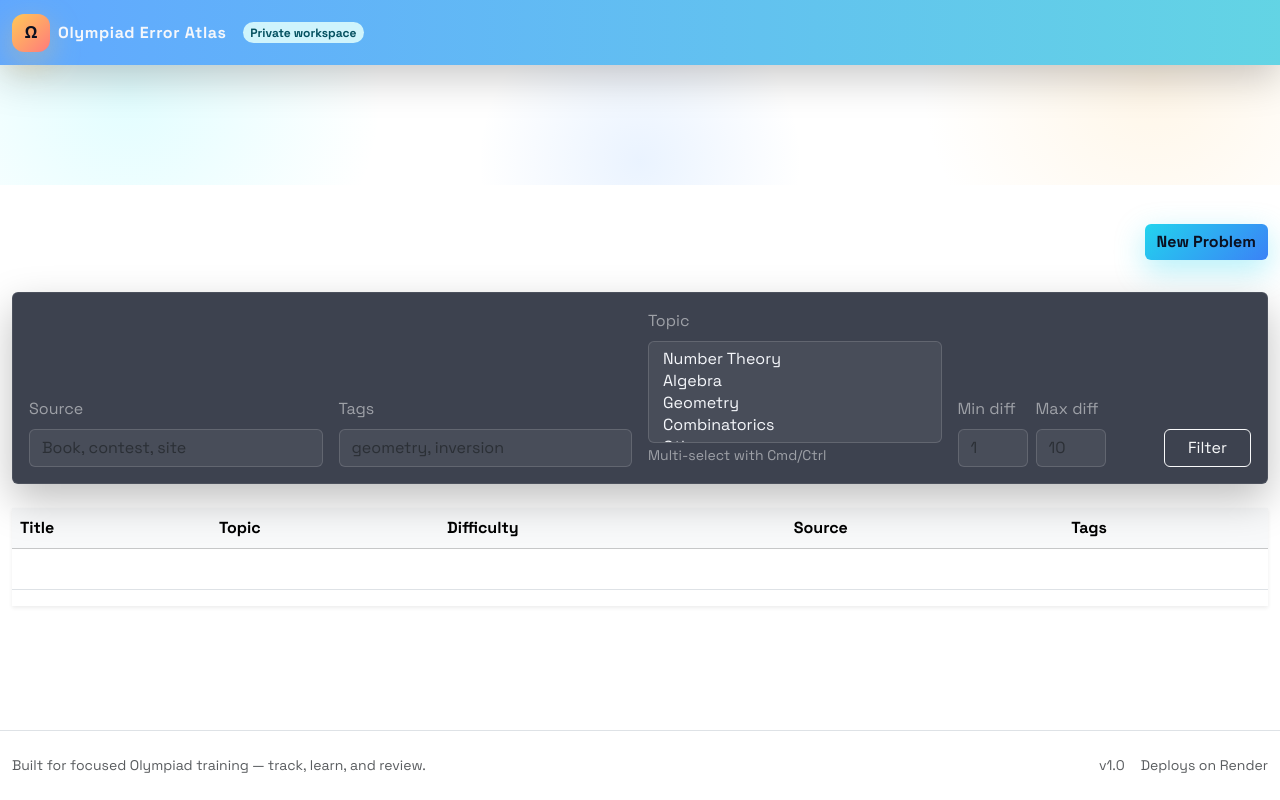
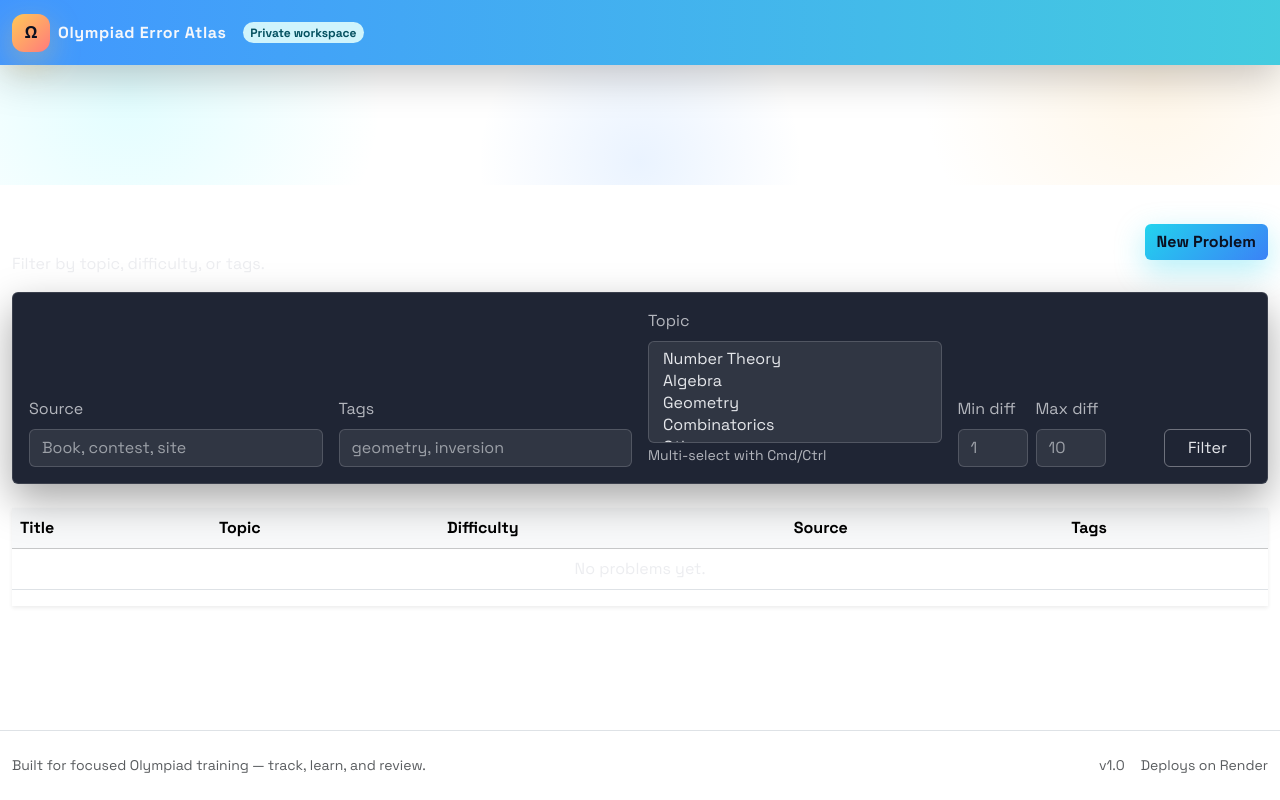
Before and after one commit to 123UsernamemanresU321/OEA, a Django app: page /problems/ in a window 1280 px wide. Run offline with Django 5.2, Linux system fonts and the light colour scheme; the visitor is signed in with stand-in values (Sample User, id 1); data that the repository does not hold is empty; some libraries are stand-ins or nearby versions.

Commit message:
Update styles.css

```diff
--- a/static/css/styles.css
+++ b/static/css/styles.css
@@ -1,7 +1,7 @@
 body {
     font-family: "Space Grotesk", system-ui, -apple-system, "Segoe UI", sans-serif;
     background: linear-gradient(145deg, #0b1021 0%, #0b1f33 30%, #0a2f45 60%, #083a50 100%);
-    color: #f5f7fb;
+    color: #e5e7eb;
 }
 
 .bg-surface {
@@ -15,7 +15,7 @@ body {
 }
 
 .topbar {
-    background: linear-gradient(90deg, rgba(12,121,255,0.65) 0%, rgba(15,189,214,0.65) 100%);
+    background: linear-gradient(90deg, rgba(12,121,255,0.78) 0%, rgba(15,189,214,0.78) 100%);
     padding: 0.85rem 0;
     backdrop-filter: blur(10px);
     position: sticky;
@@ -66,14 +66,14 @@ main {
 }
 
 .card {
-    border: 1px solid rgba(255,255,255,0.08);
-    background: rgba(13,19,35,0.8);
-    box-shadow: 0 16px 40px rgba(0,0,0,0.25);
-    color: #f5f7fb;
+    border: 1px solid rgba(255,255,255,0.12);
+    background: rgba(13,19,35,0.92);
+    box-shadow: 0 16px 40px rgba(0,0,0,0.35);
+    color: #e5e7eb;
 }
 
 .card-title {
-    color: #f5f7fb;
+    color: #e5e7eb;
     font-weight: 700;
 }
 
@@ -103,12 +103,23 @@ main {
     color: #0b1021;
 }
 
+.btn-outline-light {
+    border-color: rgba(229,231,235,0.4);
+    color: #e5e7eb;
+}
+
+.btn-outline-light:hover {
+    background: #e5e7eb;
+    color: #0b1021;
+}
+
 .table {
-    color: #f5f7fb;
+    color: #e5e7eb;
 }
 
 .table thead {
-    background: rgba(255,255,255,0.06);
+    background: rgba(255,255,255,0.12);
+    color: #0b1021;
 }
 
 .table-hover tbody tr:hover {
@@ -123,19 +134,27 @@ main {
 
 .alert {
     background: rgba(255,255,255,0.08);
-    color: #f5f7fb;
+    color: #e5e7eb;
     border: 1px solid rgba(255,255,255,0.12);
 }
 
 .form-control, .form-select, .form-check-input, textarea {
-    background: rgba(255,255,255,0.06);
-    border: 1px solid rgba(255,255,255,0.14);
-    color: #f5f7fb;
+    background: rgba(255,255,255,0.08);
+    border: 1px solid rgba(255,255,255,0.16);
+    color: #e5e7eb;
 }
 
 .form-control:focus, .form-select:focus {
     border-color: #22d3ee;
     box-shadow: 0 0 0 0.25rem rgba(34, 211, 238, 0.25);
+}
+
+.form-label, label {
+    color: #e5e7eb;
+}
+
+.form-control::placeholder {
+    color: rgba(229,231,235,0.6);
 }
 
 .markdown-body p {
@@ -204,6 +223,22 @@ main {
     font-weight: 700;
 }
 
+.list-group-item {
+    background: rgba(255,255,255,0.04);
+    color: #e5e7eb;
+    border-color: rgba(255,255,255,0.08);
+}
+
+.text-white-50 {
+    color: rgba(229,231,235,0.75) !important;
+}
+
+.bg-dark-subtle {
+    background: rgba(255,255,255,0.06) !important;
+    border: 1px solid rgba(255,255,255,0.1);
+    color: #e5e7eb;
+}
+
 .timeline {
     list-style: none;
     padding: 0;
```
